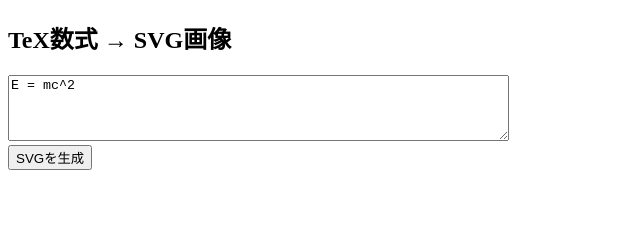
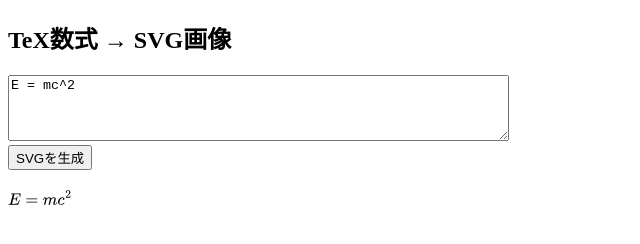
Before and after one commit to kosukemtr/tex2svg, a plain HTML site: page index.html in a window 1280 px wide. Both pictures are taken after a click on the button "SVGを生成". Shown: the full height of the page, 0-640 px from the left. Drawn offline with nearby package versions, Linux system fonts and the light colour scheme.

Commit message:
Update index.html

```diff
--- a/index.html
+++ b/index.html
@@ -10,25 +10,30 @@
       startup: {
         ready: () => {
           MathJax.startup.defaultReady();
+          // DOMが確実に存在しているので設定可能
           document.getElementById("renderBtn").onclick = () => {
             const input = document.getElementById("latexInput").value;
             MathJax.tex2svgPromise(input).then(node => {
               const svg = node.querySelector("svg");
               const output = document.getElementById("output");
-              output.innerHTML = ""; // clear old SVG
+              output.innerHTML = "";
               output.appendChild(svg);
+            }).catch((err) => {
+              console.error("MathJaxの変換に失敗:", err);
             });
           };
         }
       }
     };
   </script>
-  <script src="https://cdn.jsdelivr.net/npm/mathjax@3/es5/tex-svg.js"></script>
 </head>
 <body>
   <h2>TeX数式 → SVG画像</h2>
   <textarea id="latexInput" rows="4" cols="60">E = mc^2</textarea><br>
   <button id="renderBtn">SVGを生成</button>
   <div id="output" style="margin-top:20px;"></div>
+
+  <!-- MathJaxのスクリプトをbodyの最後に配置 -->
+  <script src="https://cdn.jsdelivr.net/npm/mathjax@3/es5/tex-svg.js"></script>
 </body>
 </html>
```
